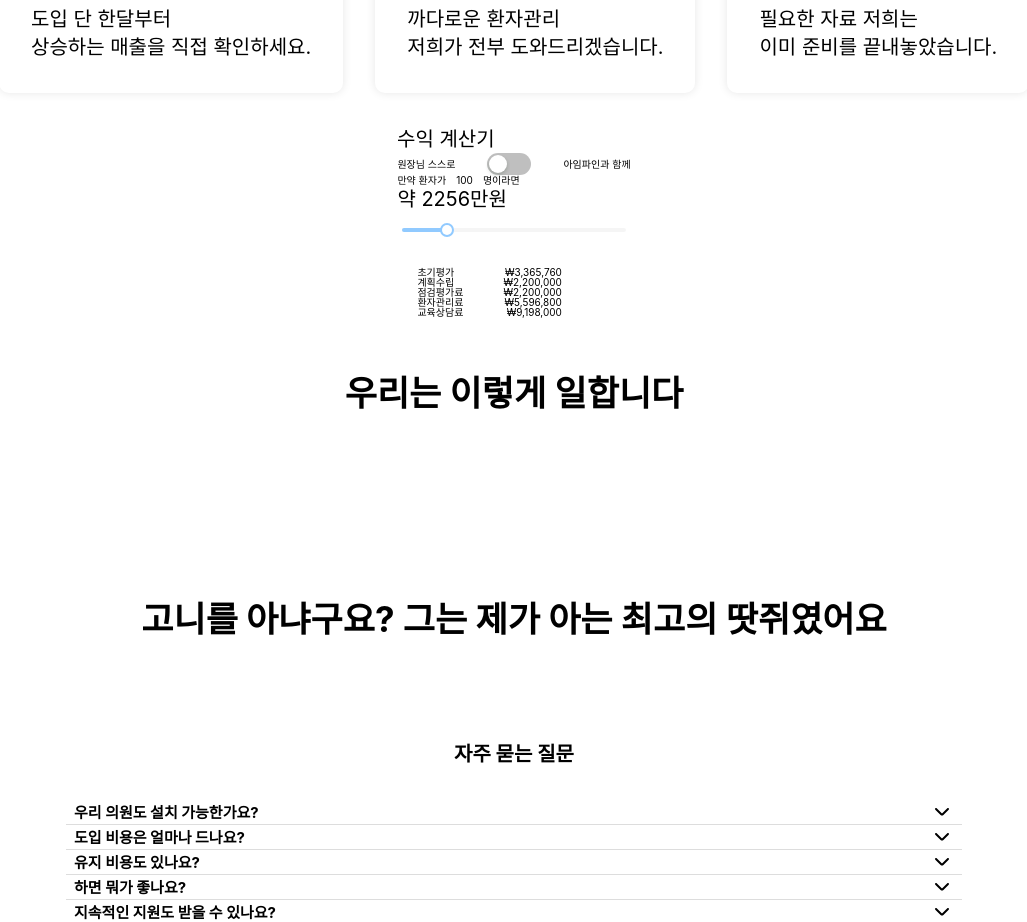
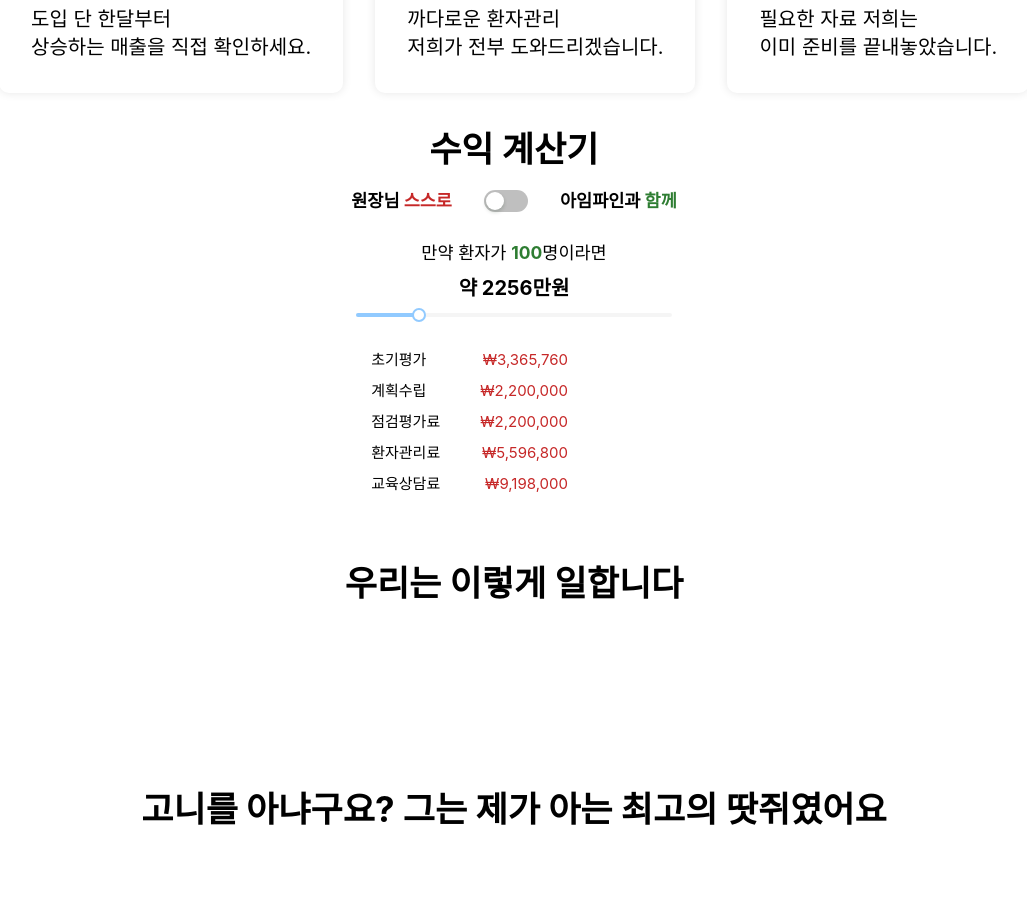
Before and after one commit to Leonamin/ilman-business, a Nuxt app: page / in a window 1280 px wide. Shown: the part 1300-2222 px from the top of the page, without its empty margins (126-1153 px from the left). Built offline with nearby package versions, Linux system fonts and the light colour scheme; a web font is replaced by a local one.

Commit message:
# EDIT - ProfitCalculator UI 수정

```diff
--- a/assets/css/button.css
+++ b/assets/css/button.css
@@ -36,16 +36,16 @@
 /* 버튼 프리셋: Secondary */
 
 .button-secondary {
-    background-color: var(--secondary-color);
+    background-color: var(--color-secondary);
     color: var(--color-text-inverse);
 }
 
 .button-secondary:hover {
-    background-color: var(--secondary-color-hover);
+    background-color: var(--color-secondary-hover);
 }
 
 .button-secondary:disabled {
-    background-color: var(--secondary-color-disabled);
+    background-color: var(--color-secondary-disabled);
     color: var(--color-text-tertiary);
     cursor: not-allowed;
 }
--- a/assets/css/colors.css
+++ b/assets/css/colors.css
@@ -4,9 +4,13 @@
     --color-primary-hover: #3700b3;
     --color-primary-disabled: #b39ddb;
 
-    --secondary-color: #03dac5;
-    --secondary-color-hover: #018786;
-    --secondary-color-disabled: #b2dfdb;
+    --color-secondary: #03dac5;
+    --color-secondary-hover: #018786;
+    --color-secondary-disabled: #b2dfdb;
+
+    --color-tertiary: #ff4081;
+    --color-tertiary-hover: #c51162;
+    --color-tertiary-disabled: #f48fb1;
 
     /* 색상 변수 배경*/
 
@@ -32,6 +36,14 @@
 
     --color-text-inverse: #fff;
 
+    --color-text-green: #2e7d32;
+    --color-text-green-light: #4caf50;
+    --color-text-blue: #1565c0;
+    --color-text-blue-light: #2196f3;
+    --color-text-yellow: #f57f17;
+    --color-text-yellow-light: #ff9800;
+    --color-text-red: #c62828;
+    --color-text-red-light: #f44336;
 }
 
 :root.dark {
@@ -40,8 +52,8 @@
     --color-primary-hover: #3700b3;
     --color-primary-disabled: #b39ddb;
 
-    --secondary-color: #03dac5;
-    --secondary-color-hover: #018786;
+    --color-secondary: #03dac5;
+    --color-secondary-hover: #018786;
 
     /* 색상 변수 배경*/
 
--- /dev/null
+++ b/assets/css/styles.css
@@ -0,0 +1,150 @@
+/* 정렬 */
+
+.center-row {
+    display: flex;
+    flex-direction: row;
+    justify-content: center;
+    white-space: pre-wrap;
+}
+
+.center-column {
+    display: flex;
+    flex-direction: column;
+    justify-content: center;
+    white-space: pre-wrap;
+}
+
+.inline-p {
+    display: flex;
+    flex-direction: row;
+    align-items: center;
+    white-space: pre-wrap;
+}
+
+/* 스페이싱 */
+
+.spb-small {
+    margin-bottom: var(--padding-small);
+}
+
+.spb-medium {
+    margin-bottom: var(--padding-medium);
+}
+
+.spb-large {
+    margin-bottom: var(--padding-large);
+}
+
+/* 텍스트 크기 */
+.text-h1 {
+    font-size: var(--font-size-h1);
+    font-weight: 700;
+}
+
+.text-h2 {
+    font-size: var(--font-size-h2);
+    font-weight: 700;
+}
+
+.text-h3 {
+    font-size: var(--font-size-h3);
+    font-weight: 700;
+}
+
+.text-h4 {
+    font-size: var(--font-size-h4);
+    font-weight: 700;
+}
+
+.text-h5 {
+    font-size: var(--font-size-h5);
+    font-weight: 700;
+}
+
+.text-body1 {
+    font-size: var(--font-size-body1);
+}
+
+.text-body2 {
+    font-size: var(--font-size-body2);
+}
+
+.text-h1-m {
+    font-size: var(--font-size-h1-mobile);
+    font-weight: 700;
+}
+
+.text-h2-m {
+    font-size: var(--font-size-h2-mobile);
+    font-weight: 700;
+}
+
+.text-h3-m {
+    font-size: var(--font-size-h3-mobile);
+    font-weight: 700;
+}
+
+.text-h4-m {
+    font-size: var(--font-size-h4-mobile);
+    font-weight: 700;
+}
+
+.text-h5-m {
+    font-size: var(--font-size-h5-mobile);
+    font-weight: 700;
+}
+
+.text-body1-m {
+    font-size: var(--font-size-body1-mobile);
+}
+
+.text-body2-m {
+    font-size: var(--font-size-body2-mobile);
+}
+
+.text-caption {
+    font-size: var(--font-size-caption);
+}
+
+.text-caption-m {
+    font-size: var(--font-size-caption-mobile);
+}
+
+/* 텍스트 두께 */
+.text-bold {
+    font-weight: 700;
+}
+
+.text-semi-bold {
+    font-weight: 600;
+}
+
+.text-medium {
+    font-weight: 500;
+}
+
+.text-normal {
+    font-weight: 400;
+}
+
+/* 텍스트 색상 */
+
+.text-primary {
+    color: var(--color-primary);
+}
+
+.text-secondary {
+    color: var(--color-secondary);
+}
+
+.text-tertiary {
+    color: var(--color-tertiary);
+}
+
+.text-positive {
+    color: var(--color-text-green);
+}
+
+.text-negative {
+    color: var(--color-text-red);
+}
--- a/assets/css/variables.css
+++ b/assets/css/variables.css
@@ -16,11 +16,21 @@
     --font-size-h4: 2.5rem;
     --font-size-h5: 2rem;
 
+    --font-size-body1: 1.75rem;
+    --font-size-body2: 1.5rem;
+
+    --font-size-caption: 0.25rem;
+
     --font-size-h1-mobile: 3.5rem;
     --font-size-h2-mobile: 2.5rem;
     --font-size-h3-mobile: 2rem;
     --font-size-h4-mobile: 1.75rem;
     --font-size-h5-mobile: 1.5rem;
+
+    --font-size-body1-mobile: 1.25rem;
+    --font-size-body2-mobile: 1rem;
+
+    --font-size-caption-mobile: 0.75rem;
 
     --font-size-small: 12px;
     --font-size-medium: 16px;
--- a/components/introduction/0_components/RowSheetTile.vue
+++ b/components/introduction/0_components/RowSheetTile.vue
@@ -1,7 +1,9 @@
 <script setup lang="ts">
 const props = defineProps<{
   label: string;
+  labelStyle?: string;
   amount: number;
+  amountStyle?: string[];
 }>();
 
 const formatPrice = (price: number) => {
@@ -10,9 +12,9 @@ const formatPrice = (price: number) => {
 </script>
 
 <template>
-  <div class="layout">
-    <p>{{ props.label }}</p>
-    <p>{{ formatPrice(props.amount) }}</p>
+  <div class="layout spb-medium">
+    <p :class="props.labelStyle">{{ props.label }}</p>
+    <p :class="props.amountStyle">{{ formatPrice(props.amount) }}</p>
   </div>
 </template>
 
--- a/components/introduction/page/ProfitCalculator.vue
+++ b/components/introduction/page/ProfitCalculator.vue
@@ -12,6 +12,10 @@ const onChangeImfine = () => {
   isImfine.value = !isImfine.value;
   selected회차.value = isImfine.value ? 회차_아임파인_사용시 : 회차_스스로;
 };
+
+const totalAmountStyle = computed(() => {
+  return 총합.value < 0 ? "text-negative" : "text-positive";
+});
 
 // 가격 설정
 const 가격 = {
@@ -67,37 +71,36 @@ const 총합_라운딩 = computed(() => {
   return formatTotalProfit(총합.value);
 });
 
-// 환자 수 변경 핸들러
-const onChanged환자수 = (event: Event) => {
-  const target = event.target as HTMLInputElement;
-  let value = parseInt(target.value);
-  if (isNaN(value)) value = MIN_환자수;
-  환자수.value = Math.max(MIN_환자수, Math.min(value, MAX_환자수));
-};
-
-watch(환자수, () =>
-    console.log(`환자수 변경: ${환자수.value}`));
-
 </script>
 
 <template>
   <div class="layout">
     <div class="main-content">
       <AnimatedElement>
-        <h1>수익 계산기</h1>
+        <div class="center-row">
+          <h2>수익 계산기</h2>
+        </div>
       </AnimatedElement>
-      <div class="selector-container">
-        <p>원장님 스스로</p>
+      <div class="selector-container spb-large">
+        <div class="center-row">
+          <p class="text-body1 text-bold">원장님 </p>
+          <p class="text-body1 text-bold text-negative">스스로</p>
+        </div>
         <AntSwitch :checked="isImfine" @click="onChangeImfine"/>
-        <p>아임파인과 함께</p>
+
+        <div class="center-row">
+          <p class="text-body1 text-bold">아임파인과 </p>
+          <p class="text-body1 text-bold text-positive">함께</p>
+        </div>
       </div>
-      <div class="input-container">
-        <p>만약 환자가</p>
-        <p>{{ 환자수 }}</p>
-        <p>명이라면</p>
-
+      <div class="patient-block center-row spb-medium">
+        <p class="text-body1 text-medium">만약 환자가 </p>
+        <p class="text-body1 text-positive text-bold">{{ 환자수 }}</p>
+        <p class="text-body1 text-medium">명이라면</p>
       </div>
-      <h1>{{ 총합_라운딩 }}</h1>
+      <div class="center-row">
+        <p class="text-h5"> {{ 총합_라운딩 }} </p>
+      </div>
 
       <div class="slide-container">
         <AntSlider v-model:value="환자수" :min="MIN_환자수" :max="MAX_환자수" :tooltipOpen=false :step=10></AntSlider>
@@ -105,7 +108,12 @@ watch(환자수, () =>
       <div class="profit-container">
         <ul>
           <li v-for="(value, key) in profits" :key="key">
-            <RowSheetTile :label="value.label" :amount="value.amount"/>
+            <RowSheetTile
+                :label="value.label"
+                :amount="value.amount"
+                label-style="text-body2 "
+                :amount-style="['text-body2', isImfine  ? 'text-positive' : 'text-negative']"
+            />
           </li>
         </ul>
       </div>
@@ -124,7 +132,6 @@ watch(환자수, () =>
   height: 100%;
 }
 
-
 .selector-container {
   display: flex;
   flex-direction: row;
@@ -138,83 +145,21 @@ watch(환자수, () =>
   flex-direction: column;
 }
 
-/* 입력 컨테이너 스타일 */
-.input-container {
-  display: flex;
-  flex-direction: row;
-  align-items: center;
-  justify-items: center;
-  width: fit-content;
+.main-content h2 {
+  font-size: var(--font-size-h2);
+  font-weight: bold;
+  margin-bottom: var(--padding-medium);
 }
 
-.input-container input {
-  width: 60px;
-  padding: 5px 10px;
-  border: 1px solid #ccc;
-  border-radius: 4px;
-  font-size: 16px;
-  text-align: center;
-  outline: none;
-}
-
-.input-container input:focus {
-  border-color: #007bff;
-  box-shadow: 0 0 5px rgba(0, 123, 255, 0.5);
-}
-
-input[type="number"]::-webkit-inner-spin-button,
-input[type="number"]::-webkit-outer-spin-button {
-  -webkit-appearance: none;
-  margin: 0;
-}
-
-.input-container p:first-child {
-  margin-right: 10px;
-}
-
-.input-container p:last-child {
-  margin-left: 10px;
+.patient-block {
+  align-items: center;
+  justify-content: center;
 }
 
 /* 슬라이더 스타일 */
 
 .slide-container {
   width: 100%; /* Width of the outside container */
-}
-
-/* The slider itself */
-.slider {
-  -webkit-appearance: none; /* Override default CSS styles */
-  appearance: none;
-  width: 100%; /* Full-width */
-  height: 25px; /* Specified height */
-  background: #d3d3d3; /* Grey background */
-  outline: none; /* Remove outline */
-  opacity: 0.7; /* Set transparency (for mouse-over effects on hover) */
-  -webkit-transition: .2s; /* 0.2 seconds transition on hover */
-  transition: opacity .2s;
-}
-
-/* Mouse-over effects */
-.slider:hover {
-  opacity: 1; /* Fully shown on mouse-over */
-}
-
-/* The slider handle (use -webkit- (Chrome, Opera, Safari, Edge) and -moz- (Firefox) to override default look) */
-.slider::-webkit-slider-thumb {
-  -webkit-appearance: none; /* Override default look */
-  appearance: none;
-  width: 25px; /* Set a specific slider handle width */
-  height: 25px; /* Slider handle height */
-  background: #04AA6D; /* Green background */
-  cursor: pointer; /* Cursor on hover */
-}
-
-.slider::-moz-range-thumb {
-  width: 25px; /* Set a specific slider handle width */
-  height: 25px; /* Slider handle height */
-  background: #04AA6D; /* Green background */
-  cursor: pointer; /* Cursor on hover */
 }
 
 .profit-container {
@@ -234,4 +179,10 @@ input[type="number"]::-webkit-outer-spin-button {
   margin: 0;
   list-style: none;
 }
+
+@media (max-width: 768px) {
+  .main-content h2 {
+    font-size: var(--font-size-h2-mobile);
+  }
+}
 </style>
--- a/nuxt.config.ts
+++ b/nuxt.config.ts
@@ -18,5 +18,6 @@ export default defineNuxtConfig({
         '@/assets/css/variables.css',
         '@/assets/css/colors.css',
         '@/assets/css/button.css',
+        '@/assets/css/styles.css',
     ]
 })
```
